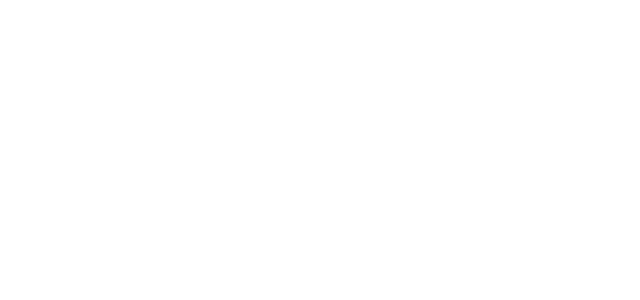
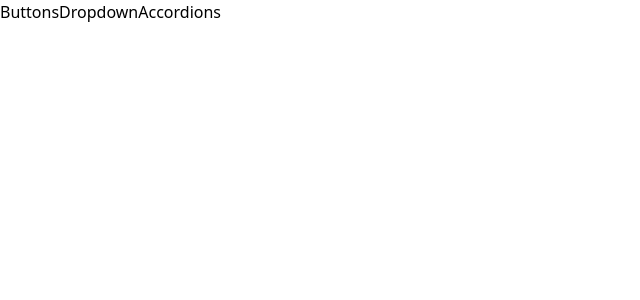
Before and after one commit to AhmedHafez1/compos, a React (Create React App) app: page / in a window 1280 px wide. Shown: the top 300 px of the page, without its empty margins (0-640 px from the left). Built offline with nearby package versions, Linux system fonts and the light colour scheme.

Commit message:
Link component

```diff
--- a/src/App.js
+++ b/src/App.js
@@ -1,8 +1,13 @@
-import Dropdwon from './components/Dropdown';
-import { useState } from 'react';
+import Link from "./components/Link";
 
 function App() {
-  return <div></div>;
+  return (
+    <div>
+      <Link to="/buttons">Buttons</Link>
+      <Link to="/dropdown">Dropdown</Link>
+      <Link to="/accordions">Accordions</Link>
+    </div>
+  );
 }
 
 export default App;
--- /dev/null
+++ b/src/components/Link.js
@@ -0,0 +1,19 @@
+import { useContext } from "react";
+import NavigationContext from "../context/navigation";
+
+const Link = ({ to, children }) => {
+  const { navigate } = useContext(NavigationContext);
+
+  const onNavigate = (event) => {
+    event.preventDefault();
+    navigate(to);
+  };
+
+  return (
+    <a onClick={onNavigate} href="to">
+      {children}
+    </a>
+  );
+};
+
+export default Link;
```
